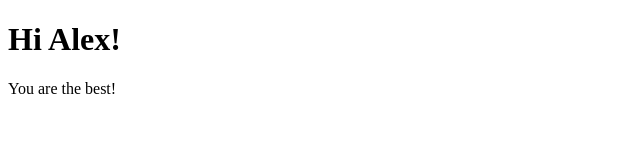
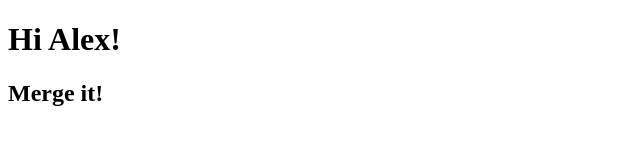
Before and after one commit to timvoytko/GitFlow, a plain HTML site: page index.html in a window 1280 px wide. Shown: the whole page, without its empty margins (0-640 px from the left). Drawn offline with Linux system fonts and the light colour scheme.

Commit message:
hope that's what i rly need

```diff
--- a/index.html
+++ b/index.html
@@ -6,6 +6,6 @@
 </head>
 <body>
     <h1>Hi Alex!</h1>
-    <div>You are the best!</div>
+<h2>Merge it!</h2>
 </body>
 </html>
```
Also changed, not shown: 1 other file.
